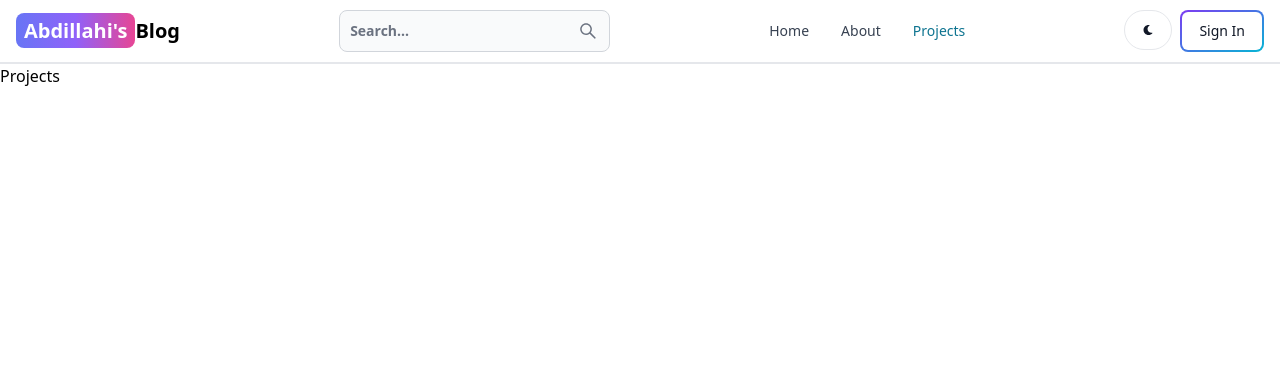
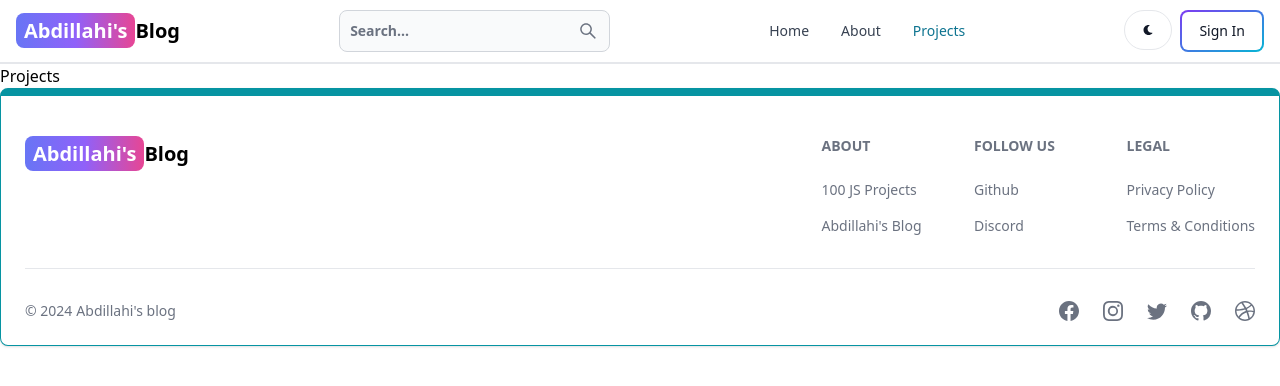
Before and after one commit to Hajiabdi213/mern-blog, a React (Vite) app in the folder client/: page /projects in a window 1280 px wide. Shown: the top 386 px of the page. Built offline with nearby package versions, Linux system fonts and the light colour scheme.

Commit message:
created footer

```diff
--- a/client/src/App.jsx
+++ b/client/src/App.jsx
@@ -6,6 +6,7 @@
 import SignUp from "./pages/SignUp";
 import Projects from "./pages/Projects";
 import Header from "./components/Header";
+import FooterCom from "./components/Footer";
 
 const App = () => {
   return (
@@ -20,6 +21,7 @@
         <Route path="/sign-up" element={<SignUp />} />
         <Route path="/projects" element={<Projects />} />
       </Routes>
+      <FooterCom />
     </BrowserRouter>
   );
 };
--- /dev/null
+++ b/client/src/components/Footer.jsx
@@ -0,0 +1,89 @@
+import { Footer } from "flowbite-react";
+import { Link } from "react-router-dom";
+import {
+  BsFacebook,
+  BsInstagram,
+  BsTwitter,
+  BsGithub,
+  BsDribbble,
+} from "react-icons/bs";
+export default function FooterCom() {
+  return (
+    <Footer container className="border border-t-8 border-teal-500">
+      <div className="w-full max-w-7xl mx-auto">
+        <div className="grid w-full justify-between sm:flex md:grid-cols-1">
+          <div className="mt-5">
+            <Link
+              to="/"
+              className="self-center whitespace-nowrap text-lg sm:text-xl font-semibold dark:text-white"
+            >
+              <span className="px-2 py-1 bg-gradient-to-r from-indigo-500 via-purple-500 to-pink-500 rounded-lg text-white">
+                Abdillahi's
+              </span>
+              Blog
+            </Link>
+          </div>
+          <div className="grid grid-cols-2 gap-8 mt-4 sm:grid-cols-3 sm:gap-6">
+            <div>
+              <Footer.Title title="About" />
+              <Footer.LinkGroup col>
+                <Footer.Link
+                  href="https://www.100jsprojects.com"
+                  target="_blank"
+                  rel="noopener noreferrer"
+                >
+                  100 JS Projects
+                </Footer.Link>
+                <Footer.Link
+                  href="/about"
+                  target="_blank"
+                  rel="noopener noreferrer"
+                >
+                  Abdillahi's Blog
+                </Footer.Link>
+              </Footer.LinkGroup>
+            </div>
+            <div>
+              <Footer.Title title="Follow us" />
+              <Footer.LinkGroup col>
+                <Footer.Link
+                  href="https://www.github.com/Abdillahighavidel"
+                  target="_blank"
+                  rel="noopener noreferrer"
+                >
+                  Github
+                </Footer.Link>
+                <Footer.Link href="#">Discord</Footer.Link>
+              </Footer.LinkGroup>
+            </div>
+            <div>
+              <Footer.Title title="Legal" />
+              <Footer.LinkGroup col>
+                <Footer.Link href="#">Privacy Policy</Footer.Link>
+                <Footer.Link href="#">Terms &amp; Conditions</Footer.Link>
+              </Footer.LinkGroup>
+            </div>
+          </div>
+        </div>
+        <Footer.Divider />
+        <div className="w-full sm:flex sm:items-center sm:justify-between">
+          <Footer.Copyright
+            href="#"
+            by="Abdillahi's blog"
+            year={new Date().getFullYear()}
+          />
+          <div className="flex gap-6 sm:mt-0 mt-4 sm:justify-center">
+            <Footer.Icon href="#" icon={BsFacebook} />
+            <Footer.Icon href="#" icon={BsInstagram} />
+            <Footer.Icon href="#" icon={BsTwitter} />
+            <Footer.Icon
+              href="https://github.com/Abdillahighavidel"
+              icon={BsGithub}
+            />
+            <Footer.Icon href="#" icon={BsDribbble} />
+          </div>
+        </div>
+      </div>
+    </Footer>
+  );
+}
```
